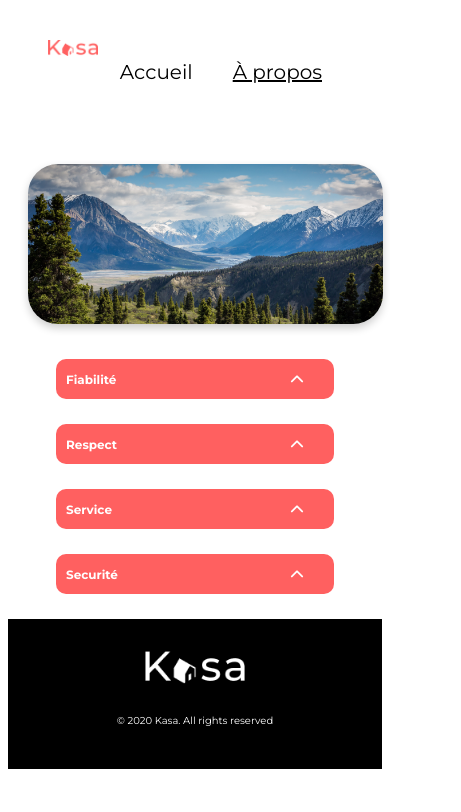
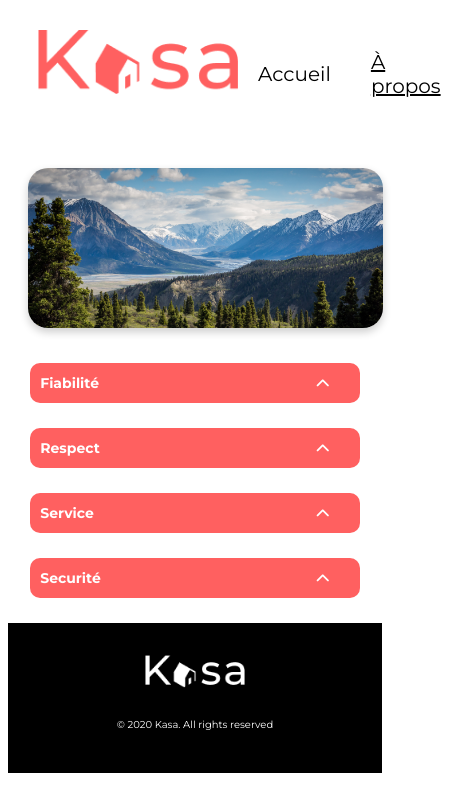
Before and after one commit to Boheno/Projet_5, a React (Vite) app: page /about in a window 390 px wide. Shown: the top 812 px of the page, 461 px wide, since content can reach past the window. Built offline with nearby package versions, Linux system fonts and the light colour scheme.

Commit message:
style (mediaqueries): corrections

```diff
--- a/styles/_banner.scss
+++ b/styles/_banner.scss
@@ -9,7 +9,7 @@
         display: flex;
         width:100%;
         height: 160px;
-        border-radius: 30px;
+        border-radius: 20px;
         box-shadow: 0 4px 8px rgba(0, 0, 0, 0.2);
     }
     .Home-content-banner{
@@ -22,7 +22,8 @@
         color:white;
         font-size: 36px;
         position: absolute;
+        box-sizing: border-box;
         left: 34%;
-        top: 220px;
+        top: 200px;
     }
 }
--- a/styles/_mediaqueries.scss
+++ b/styles/_mediaqueries.scss
@@ -2,25 +2,13 @@
     body{
         max-width:768px;
     }
-//header
-    header{
-        .logo-kasa{
-            display: flex;
-            align-items: center;
-        }
-        .header-nav a{
-           font-size: 10px;
-       }
-    }
-
 //Banner
     .banner{
         .text-banner{
-            font-size: 26px;
-            left:25%;
+            left:20%;
+            top:180px;
         }
     }
-    //Ne marche pas
 
 //Home page
 .logements-container{
@@ -35,17 +23,19 @@
 //Page à propos
     .about-collapse{
         h2{
-            font-size: 12px;
+            font-size: 14px;
         }
         .collapse-title{
             height: 20px;
+            width:90%;
             i{
                 font-size: 14px;
             }
         }
         .collapse-content.open{
+            width:90%;
             p {
-                font-size: 12px;// ne marche pas
+                font-size: 12px;
             }
         }
     }
@@ -62,7 +52,7 @@
             font-size: 100px;
         }
         .carousel-counter{
-            top:345px;
+            top:300px;
         }
      }
     .logement-content{
@@ -89,14 +79,14 @@
     .host-rating-container{
         display:flex;
         flex-direction: row-reverse;
-        justify-content: space-between;
+        justify-content: space-around;
         align-items: center;
         width: 100%;
+        padding:0px 20px;
         .host-logement{
             display:flex;
             align-items: center;
             justify-content: flex-end;
-            width:50%;
             .host-name{
                 font-size: 14px;
             }
@@ -105,7 +95,6 @@
             display: flex;
             justify-content:flex-start;
             align-items: center;
-            width:50%;
         }
        }
     .collapse-logement{
--- a/styles/_variables.scss
+++ b/styles/_variables.scss
@@ -32,7 +32,7 @@ $back-ground-elements: #F5F5F5;
 @mixin button-carousel{
         border:none;
         background-color: transparent;
-        font-size: 200px;
+        font-size: 160px;
         color: white;
         &:hover{
             cursor: pointer;
--- a/styles/index.css
+++ b/styles/index.css
@@ -10,7 +10,7 @@
   display: flex;
   width: 100%;
   height: 160px;
-  border-radius: 30px;
+  border-radius: 20px;
   box-shadow: 0 4px 8px rgba(0, 0, 0, 0.2);
 }
 .banner .Home-content-banner {
@@ -23,8 +23,9 @@
   color: white;
   font-size: 36px;
   position: absolute;
+  box-sizing: border-box;
   left: 34%;
-  top: 220px;
+  top: 200px;
 }
 
 .logements-container {
@@ -171,6 +172,10 @@ a {
   transform: rotate(180deg);
 }
 
+.img-logement {
+  padding: 0px 40px;
+}
+
 .carousel-container {
   display: flex;
   align-items: center;
@@ -191,10 +196,10 @@ a {
 .carousel-container .carousel-button-next {
   z-index: 1;
   position: absolute;
-  left: 90%;
+  left: 85%;
   border: none;
   background-color: transparent;
-  font-size: 200px;
+  font-size: 160px;
   color: white;
 }
 .carousel-container .carousel-button-next:hover {
@@ -203,10 +208,10 @@ a {
 .carousel-container .carousel-button-prev {
   z-index: 1;
   position: absolute;
-  right: 90%;
+  right: 85%;
   border: none;
   background-color: transparent;
-  font-size: 200px;
+  font-size: 160px;
   color: white;
 }
 .carousel-container .carousel-button-prev:hover {
@@ -215,25 +220,20 @@ a {
 .carousel-container .carousel-counter {
   z-index: 1;
   position: absolute;
-  top: 550px;
+  top: 570px;
   color: white;
 }
 
 .title-location-tags-content {
   display: flex;
   flex-direction: column;
+  padding-left: 40px;
 }
 
 .logement-content {
   display: flex;
   justify-content: space-between;
   align-items: flex-start;
-}
-
-.title-host-container {
-  display: flex;
-  justify-content: space-between;
-  align-items: center;
 }
 
 .title-logement {
@@ -250,12 +250,14 @@ a {
   display: flex;
   flex-direction: column;
   align-items: flex-end;
+  margin: 0px 20px;
 }
 
 .host-logement {
   display: flex;
   flex-direction: row;
-  align-items: end;
+  align-items: center;
+  margin-bottom: 5px;
   color: #FF6060;
   font-size: 20px;
 }
@@ -317,16 +319,9 @@ a {
   body {
     max-width: 768px;
   }
-  header .logo-kasa {
-    display: flex;
-    align-items: center;
-  }
-  header .header-nav a {
-    font-size: 10px;
-  }
   .banner .text-banner {
-    font-size: 26px;
-    left: 25%;
+    left: 20%;
+    top: 180px;
   }
   .logements-container {
     background-color: transparent;
@@ -335,13 +330,17 @@ a {
     left: 30%;
   }
   .about-collapse h2 {
-    font-size: 12px;
+    font-size: 14px;
   }
   .about-collapse .collapse-title {
     height: 20px;
+    width: 90%;
   }
   .about-collapse .collapse-title i {
     font-size: 14px;
+  }
+  .about-collapse .collapse-content.open {
+    width: 90%;
   }
   .about-collapse .collapse-content.open p {
     font-size: 12px;
@@ -356,7 +355,7 @@ a {
     font-size: 100px;
   }
   .img-logement .carousel-counter {
-    top: 345px;
+    top: 300px;
   }
   .logement-content {
     display: flex;
@@ -377,15 +376,15 @@ a {
   .host-rating-container {
     display: flex;
     flex-direction: row-reverse;
-    justify-content: space-between;
+    justify-content: space-around;
     align-items: center;
     width: 100%;
+    padding: 0px 20px;
   }
   .host-rating-container .host-logement {
     display: flex;
     align-items: center;
     justify-content: flex-end;
-    width: 50%;
   }
   .host-rating-container .host-logement .host-name {
     font-size: 14px;
@@ -394,7 +393,6 @@ a {
     display: flex;
     justify-content: flex-start;
     align-items: center;
-    width: 50%;
   }
   .collapse-logement {
     order: 6;
@@ -442,10 +440,10 @@ a {
 header {
   display: flex;
   justify-content: space-between;
-  margin: 40px;
+  margin: 30px;
 }
 header .logo-kasa {
-  width: 17%;
+  width: 200px;
   height: 30%;
 }
 header .header-nav {
--- a/styles/main.scss
+++ b/styles/main.scss
@@ -13,10 +13,10 @@
 header{
     display: flex;
     justify-content: space-between;
-    margin: 40px;
+    margin: 30px;
 
     .logo-kasa{
-     @include size (17%, 30%);
+     @include size (200px, 30%);
     }
     .header-nav{
       display:flex;
```
Also changed, not shown: styles/_logement.scss (+11 -11 lines), 1 other file (tests, documents, lock files or other folders).
